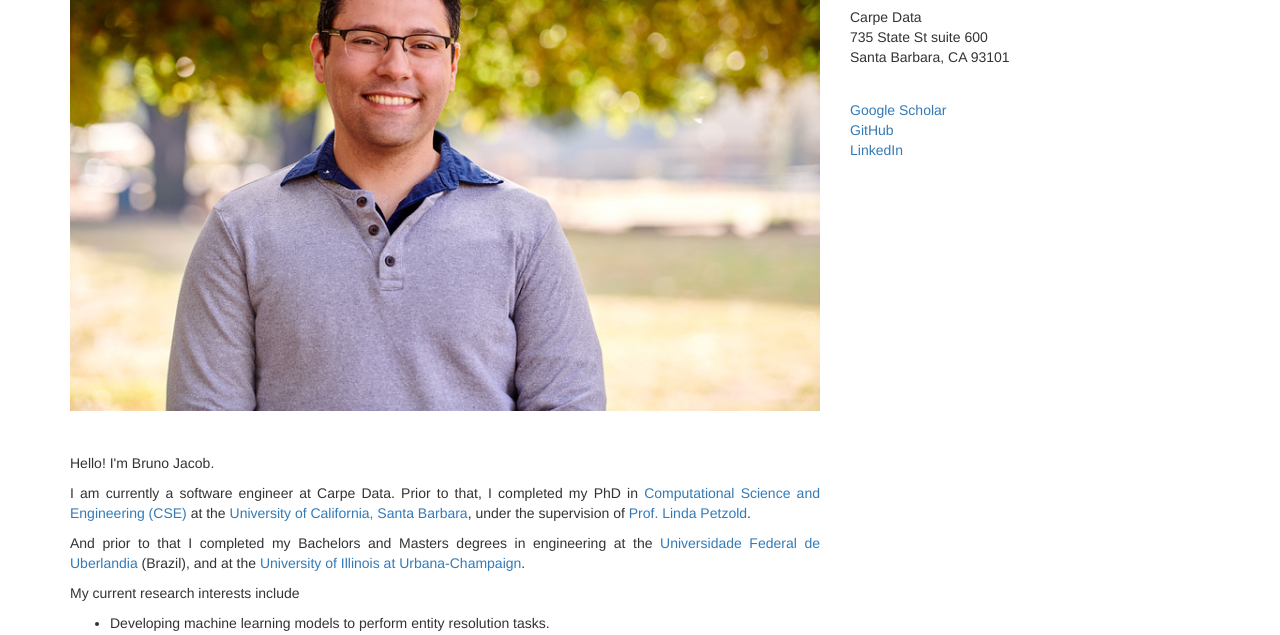
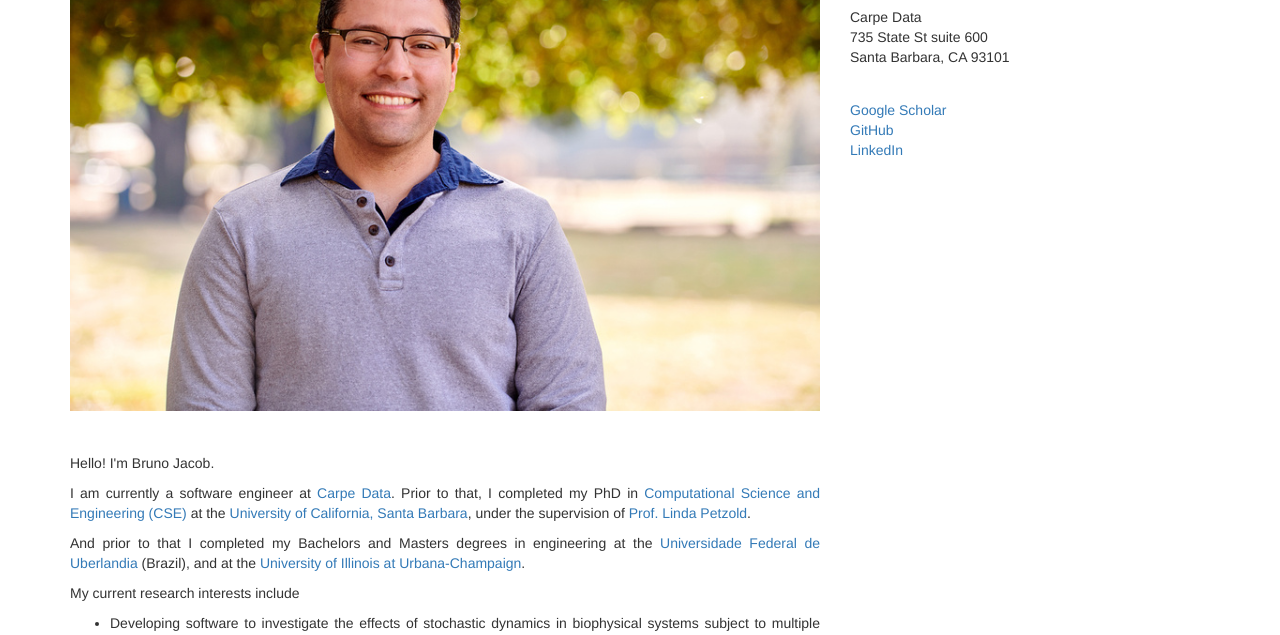
Before and after one commit to brunopjacob/brunopjacob.github.io, a plain HTML site: page index.html in a window 1280 px wide. Shown: the part 160-795 px from the top of the page. Drawn offline with nearby package versions, Linux system fonts and the light colour scheme.

Commit message:
Updating website

```diff
--- a/index.html
+++ b/index.html
@@ -44,11 +44,10 @@
 				<br>
 				<div style="margin-top:3%; text-align:justify;">
 					<p>Hello! I'm Bruno Jacob.</p>
-					<p>I am currently a software engineer at Carpe Data. Prior to that, I completed my PhD in <a href="https://cse.ucsb.edu/computational-science-and-engineering">Computational Science and Engineering (CSE) </a> at the <a href="https://www.ucsb.edu/">University of California, Santa Barbara</a>, under the supervision of <a href="https://engineering.ucsb.edu/people/linda-petzold"> Prof. Linda Petzold</a>. </p>
+					<p>I am currently a software engineer at <a href="https://carpe.io/">Carpe Data</a>. Prior to that, I completed my PhD in <a href="https://cse.ucsb.edu/computational-science-and-engineering">Computational Science and Engineering (CSE) </a> at the <a href="https://www.ucsb.edu/">University of California, Santa Barbara</a>, under the supervision of <a href="https://engineering.ucsb.edu/people/linda-petzold"> Prof. Linda Petzold</a>. </p>
 					<p> And prior to that I completed my Bachelors and Masters degrees in engineering at the <a href="https://www.ufu.br"> Universidade Federal de Uberlandia </a> (Brazil), and at the <a href="https://www.illinois.edu"> University of Illinois at Urbana-Champaign</a>.</p>
 					<p> My current research interests include </p>
 					<ul>
-						<li> Developing machine learning models to perform entity resolution tasks. </li>
 						<li> Developing software to investigate the effects of stochastic dynamics in biophysical systems subject to multiple chemical reactions and fluid flows.</li>
 						<li> Developing strategies to eliminate Gibbs phonomenon in Fourier pseudospectral methods in regions of discontinuities in boundary value problems.</li>
 					</ul>
```
